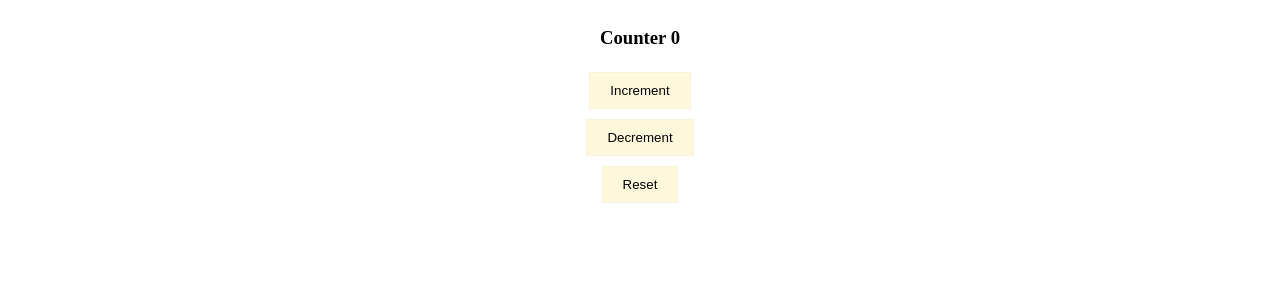
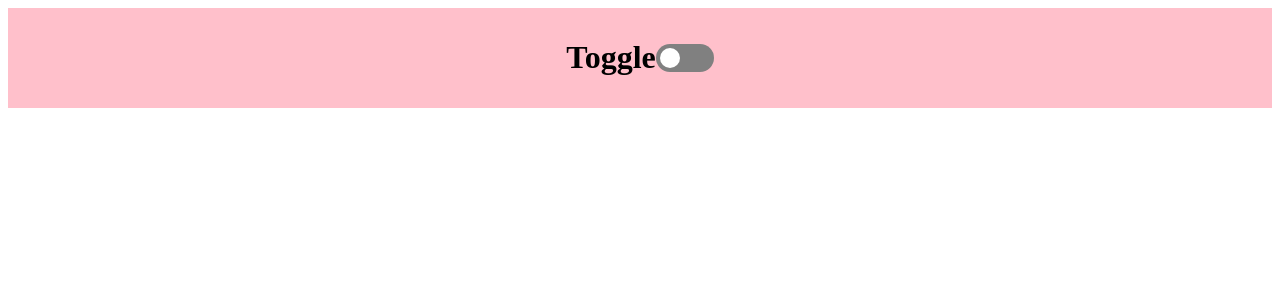
Before and after one commit to PrachiGour2023/react-technical, a React (Vite) app: page / in a window 1280 px wide. Shown: the top 300 px of the page. Built offline with nearby package versions, Linux system fonts and the light colour scheme.

Commit message:
implemented toggle switch component with test case

```diff
--- a/src/App.tsx
+++ b/src/App.tsx
@@ -1,11 +1,15 @@
 import Counter from './counter/Counter'
+import Toggle from './toggle/Toggle'
 
 function App() {
 
   return (
-    <>
-      <Counter />
-    </>
+    <div style={{
+      backgroundColor:'pink'
+    }}>
+      {/* <Counter /> */}
+      <Toggle />
+    </div>
   )
 }
 
--- /dev/null
+++ b/src/toggle/Toggle.tsx
@@ -0,0 +1,27 @@
+import { useState } from 'react'
+import "./index.css"
+
+const Toggle = () => {
+
+    const [toggleOn, setToggleOn] = useState<boolean>(false)
+
+    const handleToggle = () => {
+        setToggleOn((prev) => !prev)
+    }
+
+    return (
+        <div className='container'>
+            <h1>Toggle</h1>
+
+            <div role='switch' aria-checked={toggleOn} className='switch' style={{
+                backgroundColor: toggleOn ? 'red' : 'grey'
+            }} onClick={handleToggle}>
+                <div className='slider' style={{
+                    transform: toggleOn ? "translateX(30px)" : "translateX(0)"
+                }}></div>
+            </div>
+        </div>
+    )
+}
+
+export default Toggle
--- /dev/null
+++ b/src/toggle/index.css
@@ -0,0 +1,26 @@
+.container {
+    display: flex;
+    justify-content: center;
+    align-items: center;
+    padding: 10px;
+}
+
+.switch {
+    background-color: red;
+    position: relative;
+    width: 50px;
+    height: 20px;
+    transition: "white 0.3s ease";
+    padding: 4px;
+    border-radius: 15px;
+}
+
+.slider {
+    background-color: white;
+    width: 20px;
+    height: 20px;
+    transition: .4s;
+    position: absolute;
+    border-radius: 10px;
+    translate: "transform .4s ease"
+}
```
Also changed, not shown: 1 other file (tests, documents, lock files or other folders).
